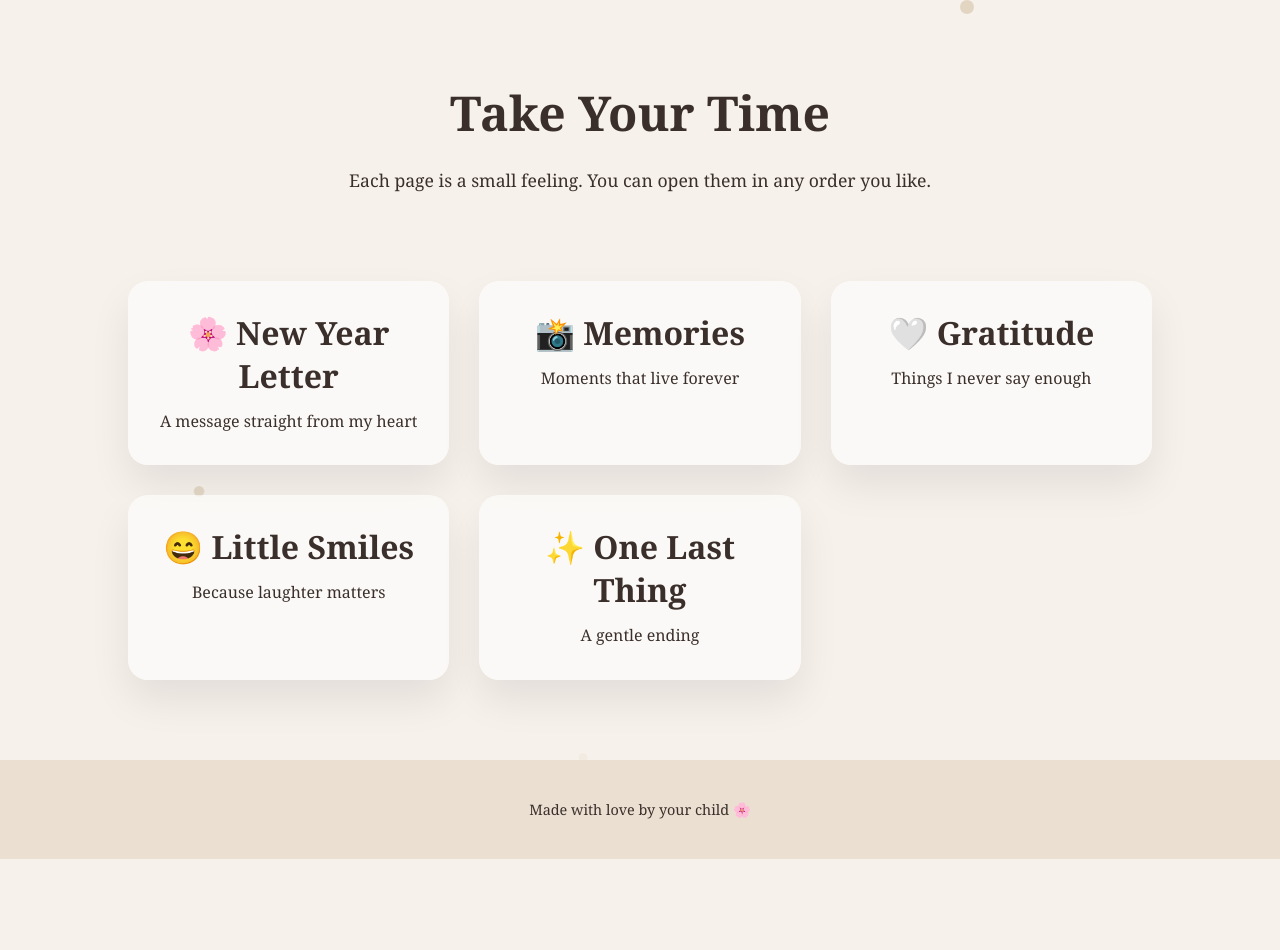
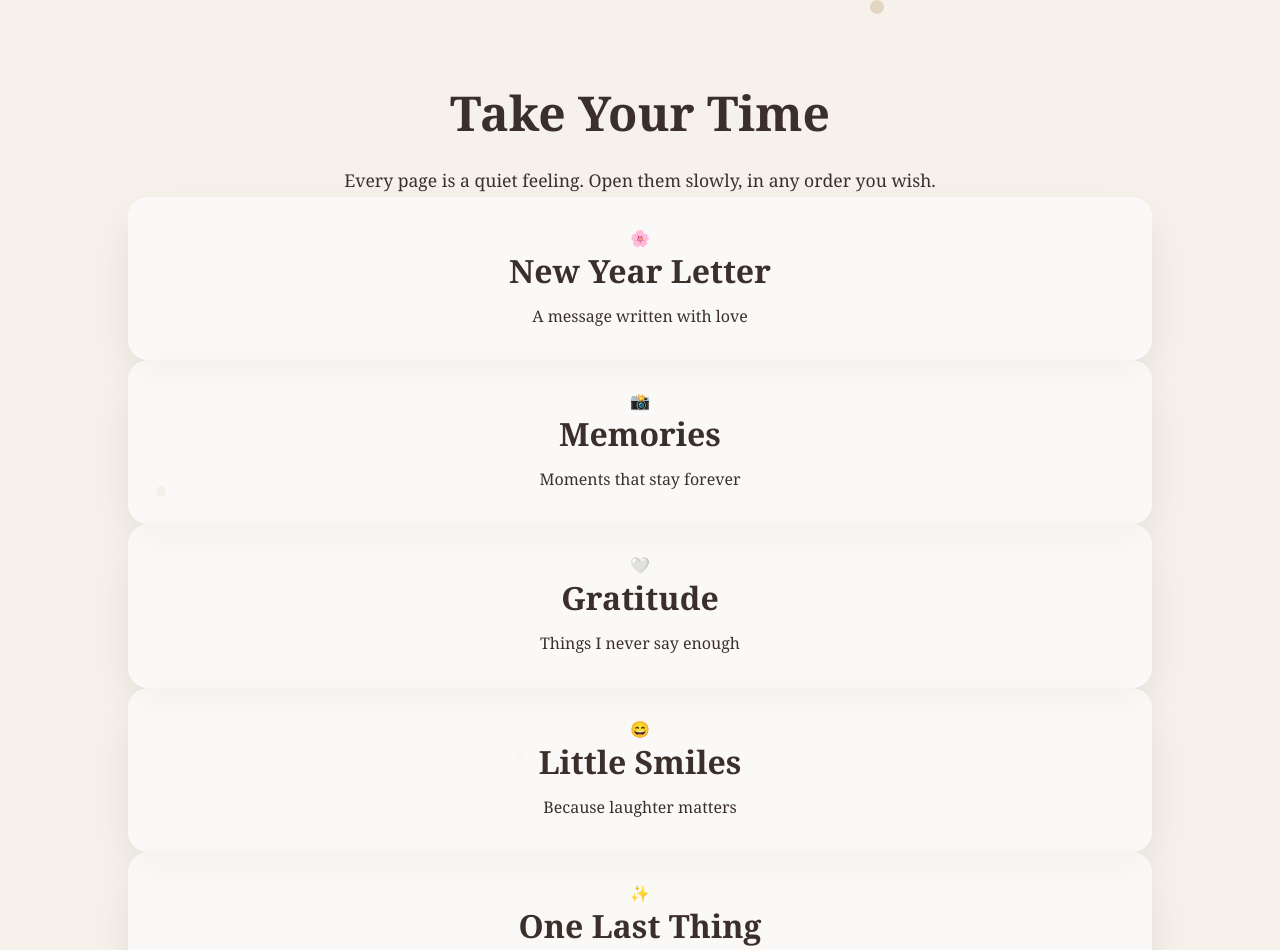
Before and after one commit to singhkuljeet242005-beep/New-year-parents, a plain HTML site: page menu.html in a window 1280 px wide. Shown: the top 950 px of the page. Before the commit the page ends 859 px from the top, so only its background shows below. Drawn offline with Linux system fonts and the light colour scheme.

Commit message:
Update menu.html

```diff
--- a/menu.html
+++ b/menu.html
@@ -2,50 +2,53 @@
 <html lang="en">
 <head>
   <meta charset="UTF-8">
-  <title>Choose a Moment</title>
+  <title>Moments</title>
   <meta name="viewport" content="width=device-width, initial-scale=1.0">
   <link rel="stylesheet" href="style.css">
 </head>
 <body>
 
-  <!-- Floating elements -->
-  <div class="floating" style="left:15%; animation-delay: 0s;"></div>
-  <div class="floating" style="left:45%; animation-delay: 3s;"></div>
-  <div class="floating" style="left:75%; animation-delay: 6s;"></div>
+  <!-- Floating background dots -->
+  <div class="floating" style="left:12%; animation-delay: 0s;"></div>
+  <div class="floating" style="left:40%; animation-delay: 3s;"></div>
+  <div class="floating" style="left:68%; animation-delay: 6s;"></div>
 
-  <section class="section reveal active">
-    <h1>Take Your Time</h1>
-    <p>
-      Each page is a small feeling.
-      You can open them in any order you like.
+  <section class="section menu-wrapper reveal active">
+    <h1 class="menu-title">Take Your Time</h1>
+    <p class="menu-subtitle">
+      Every page is a quiet feeling.
+      Open them slowly, in any order you wish.
     </p>
 
-    <br><br>
+    <div class="menu-cards">
 
-    <div class="menu-grid">
-
-      <div class="menu-card" onclick="location.href='newyear.html'">
-        <h2>🌸 New Year Letter</h2>
-        <p>A message straight from my heart</p>
+      <div class="menu-card floating-card" onclick="location.href='newyear.html'">
+        <span class="emoji">🌸</span>
+        <h2>New Year Letter</h2>
+        <p>A message written with love</p>
       </div>
 
-      <div class="menu-card" onclick="location.href='memories.html'">
-        <h2>📸 Memories</h2>
-        <p>Moments that live forever</p>
+      <div class="menu-card floating-card" onclick="location.href='memories.html'">
+        <span class="emoji">📸</span>
+        <h2>Memories</h2>
+        <p>Moments that stay forever</p>
       </div>
 
-      <div class="menu-card" onclick="location.href='cute.html'">
-        <h2>🤍 Gratitude</h2>
+      <div class="menu-card floating-card" onclick="location.href='cute.html'">
+        <span class="emoji">🤍</span>
+        <h2>Gratitude</h2>
         <p>Things I never say enough</p>
       </div>
 
-      <div class="menu-card" onclick="location.href='funny.html'">
-        <h2>😄 Little Smiles</h2>
+      <div class="menu-card floating-card" onclick="location.href='funny.html'">
+        <span class="emoji">😄</span>
+        <h2>Little Smiles</h2>
         <p>Because laughter matters</p>
       </div>
 
-      <div class="menu-card" onclick="location.href='final.html'">
-        <h2>✨ One Last Thing</h2>
+      <div class="menu-card floating-card" onclick="location.href='final.html'">
+        <span class="emoji">✨</span>
+        <h2>One Last Thing</h2>
         <p>A gentle ending</p>
       </div>
 
```
